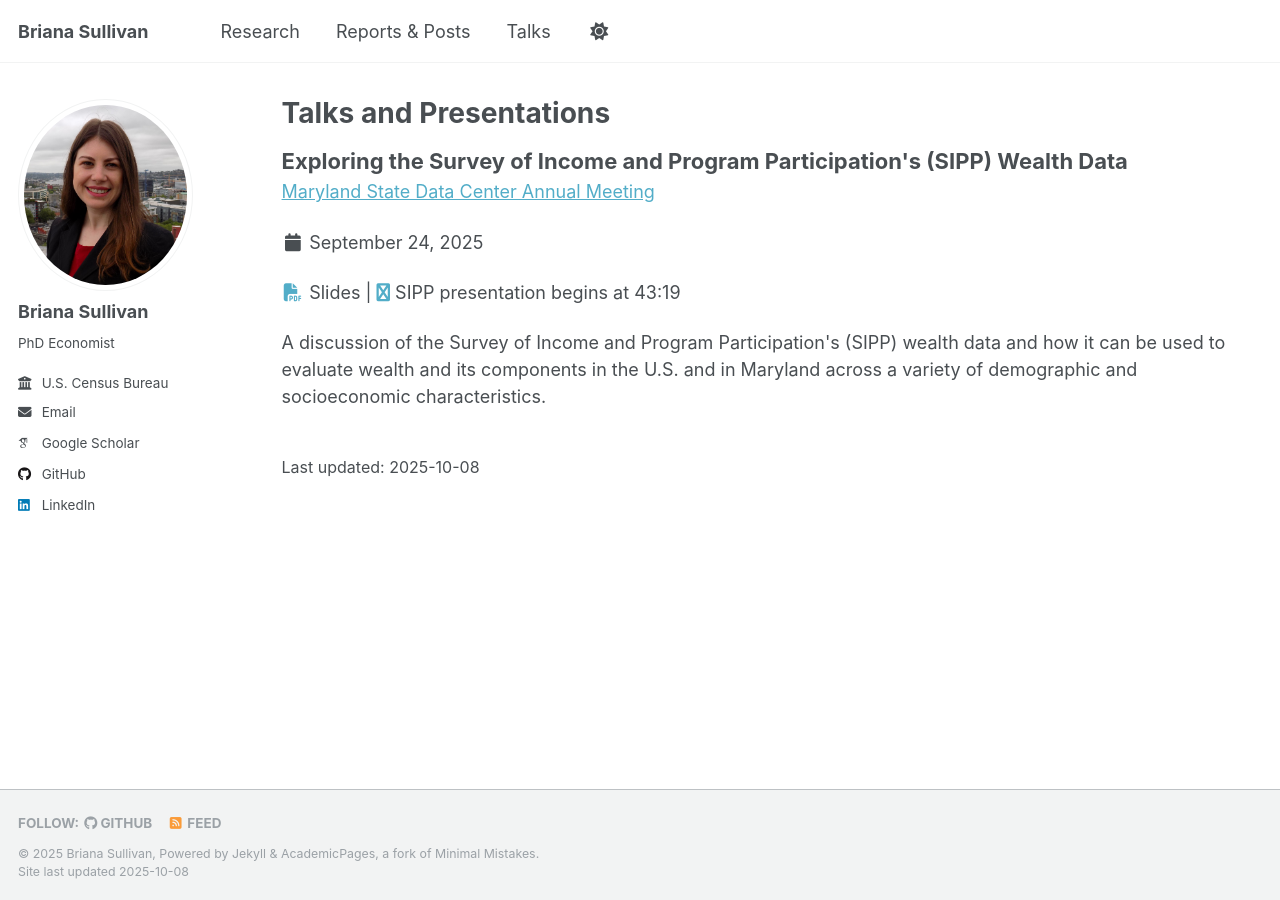
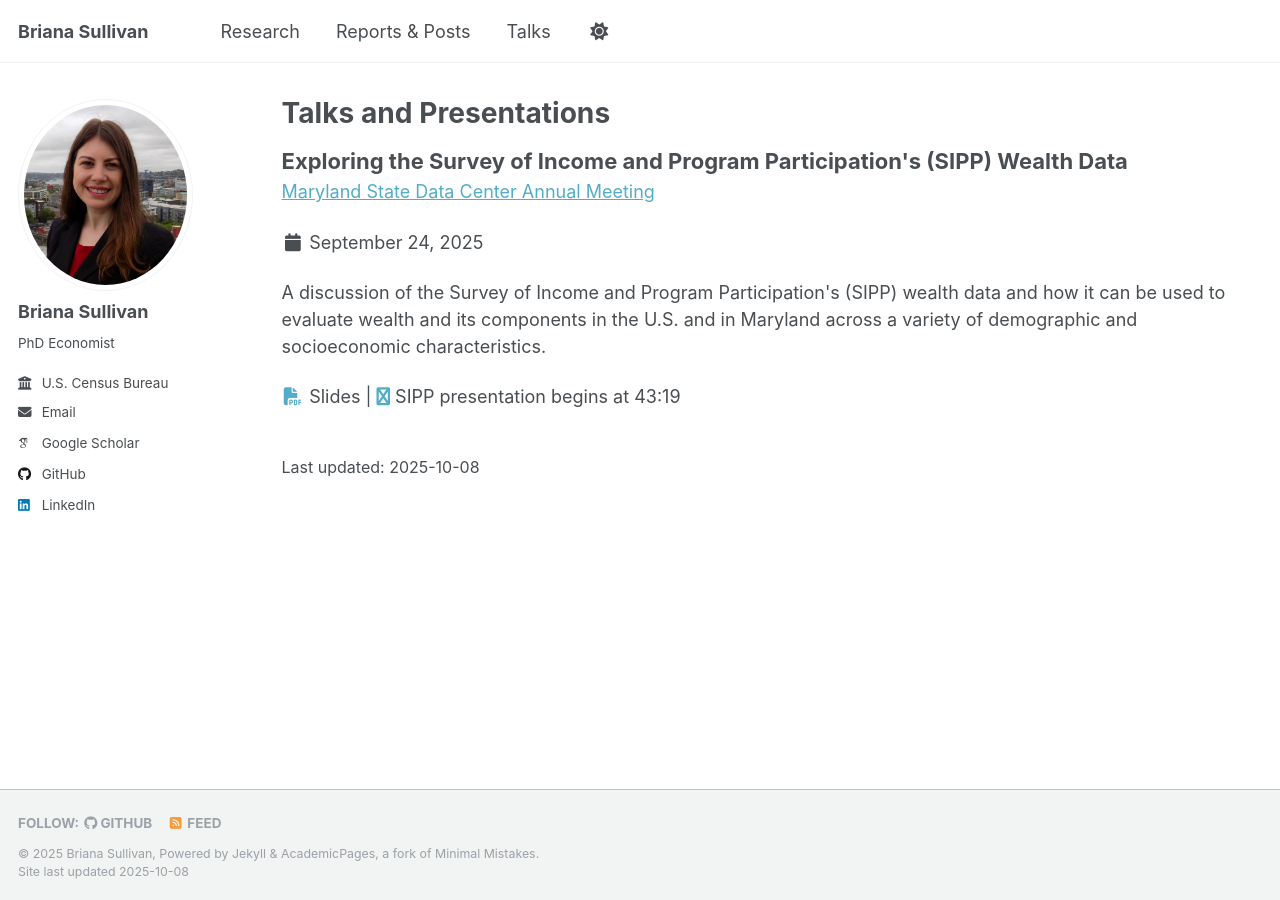
Before and after one commit to bdsullivan-econ/bdsullivan-econ.github.io, a Jekyll site: the page built from _pages/talks.html, in a window 1280 px wide. Built offline with Jekyll 4.4.1, drawn with Linux system fonts in a browser that asks for light colours; some web fonts are replaced.

Commit message:
Update talks.html

```diff
--- a/_pages/talks.html
+++ b/_pages/talks.html
@@ -31,13 +31,14 @@ last_modified_at:   2025-10-08
 	</p>
 
 	<p class="page__date"><i class="fa fa-fw fa-calendar" aria-hidden="true"></i> <time datetime="2025-09-24T00:00:00-05:00">September 24, 2025</time></p>
-	 <p>
+	<p>
+      A discussion of the Survey of Income and Program Participation's (SIPP) wealth data and how it can be used to evaluate wealth and its components in the U.S. and in Maryland across a variety of demographic and socioeconomic characteristics.
+	</p>
+	<p>
 		 <a target="_blank" rel="noopener noreferrer" href="https://planning.maryland.gov/MSDC/Documents/affiliate_meeting/2025/Presentations/3_SDC_Wealth_in_SIPP_Sep2025_Sullivan.pdf"><i class="fas fa-fw fa-file-pdf zoom" aria-hidden="true"></i></a> Slides  |
 		 <a target="_blank" rel="noopener noreferrer" href="https://www.youtube.com/watch?v=jaF2KrUnZ9k"><i class="fa fa-youtube" aria-hidden="true"></i></a> SIPP presentation begins at 43:19
 	</p>
-	<p>
-      A discussion of the Survey of Income and Program Participation's (SIPP) wealth data and how it can be used to evaluate wealth and its components in the U.S. and in Maryland across a variety of demographic and socioeconomic characteristics.
-	</p>
+
 </body>
 <footer>
 	 <font size="3">Last updated: {{ page.last_modified_at | date: date_format }}</font>
```
